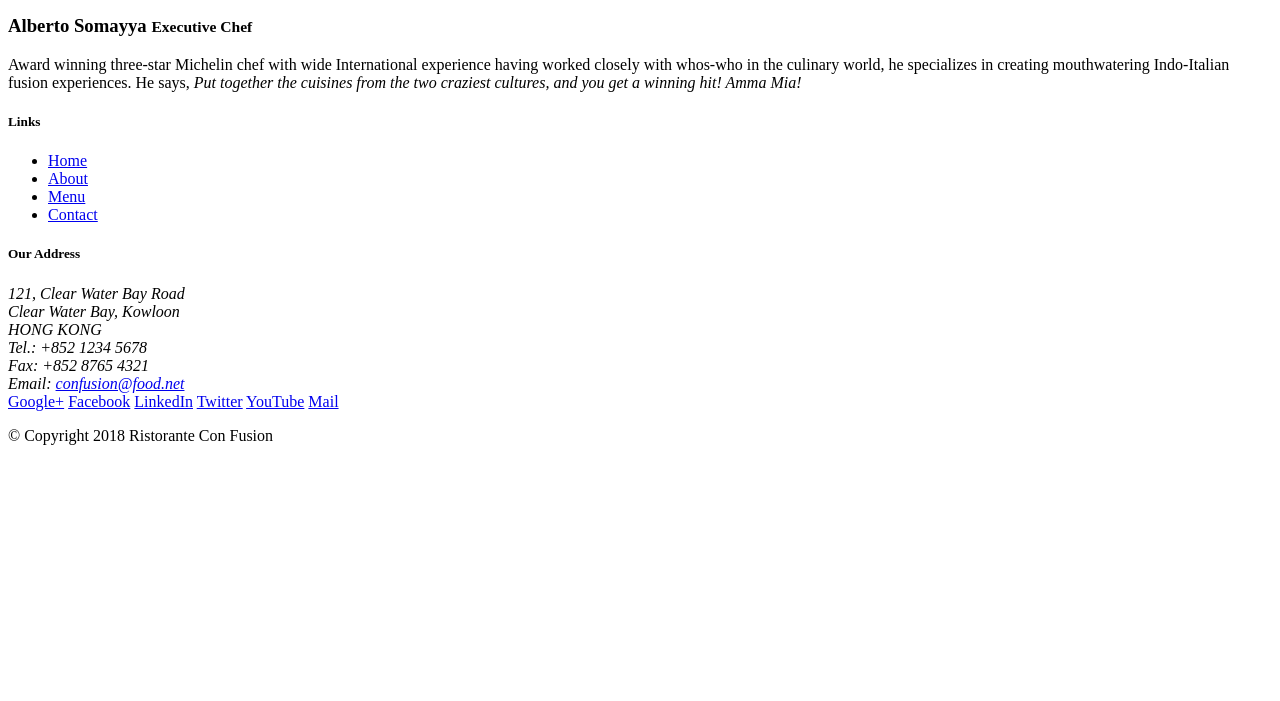
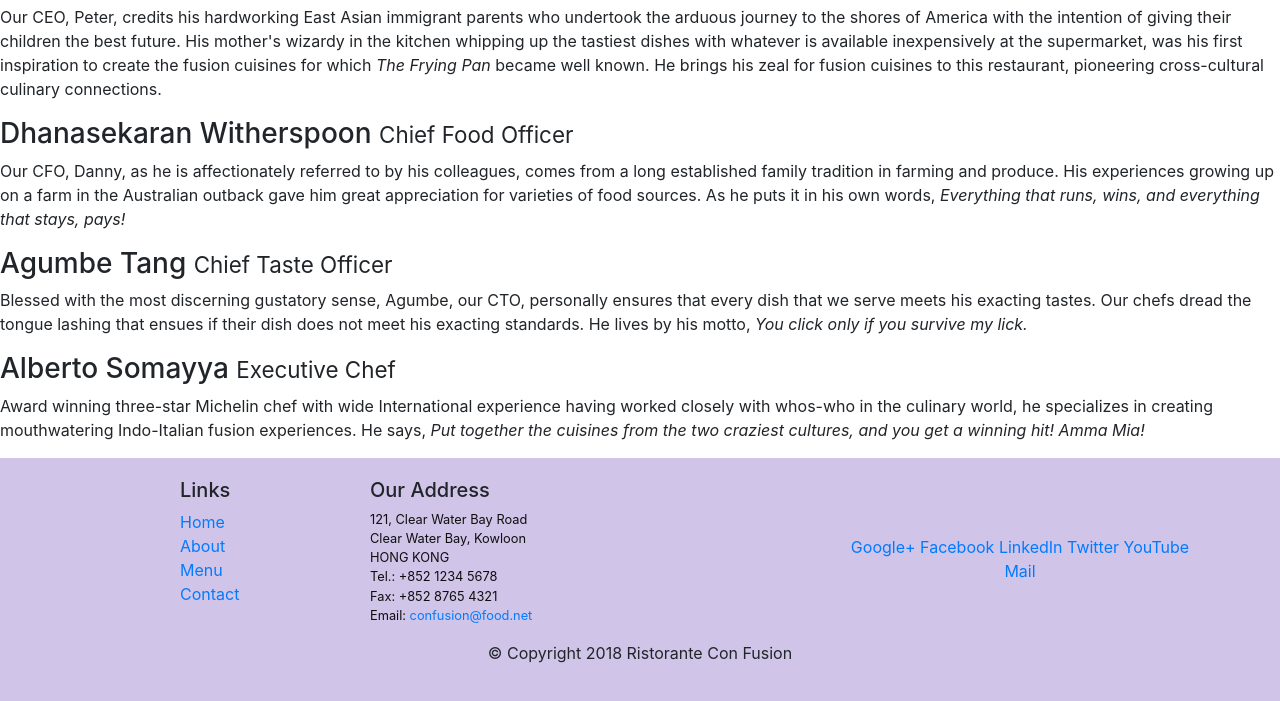
Before and after one commit to maniharshitha/bootstrap4, a website: page conFusion/aboutus.html in a window 1280 px wide. Shown: the part 652-1353 px from the top of the page. Before the commit the page ends 1113 px from the top, so only its background shows below. Drawn offline with nearby package versions, Linux system fonts and the light colour scheme.

Commit message:
Update aboutus.html

```diff
--- a/conFusion/aboutus.html
+++ b/conFusion/aboutus.html
@@ -2,7 +2,8 @@
 <html lang="en">
 
 <head>
-
+	<link href="css/styles.css" rel="stylesheet">
+    <link rel="stylesheet" href="node_modules/bootstrap/dist/css/bootstrap.min.css">
     <title>Ristorante Con Fusion: About Us</title>
 
 </head>
```
